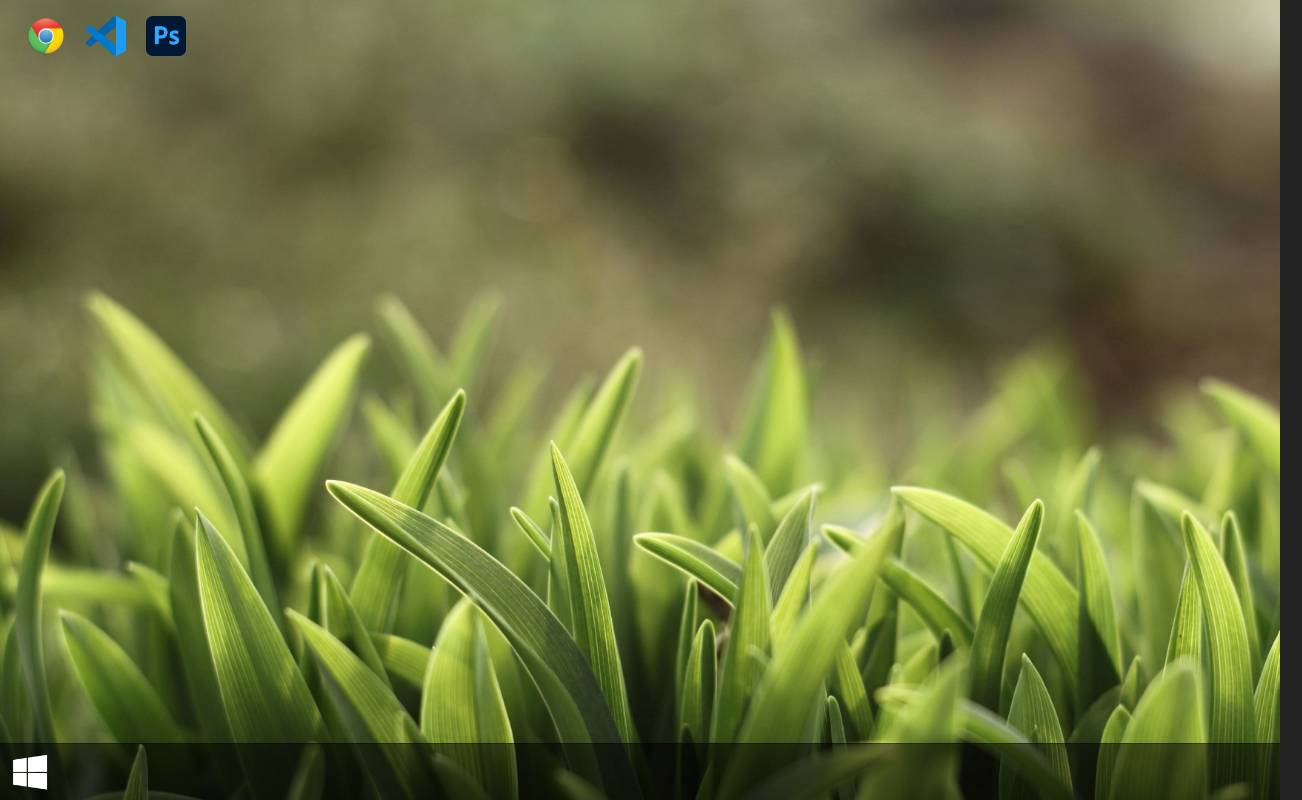
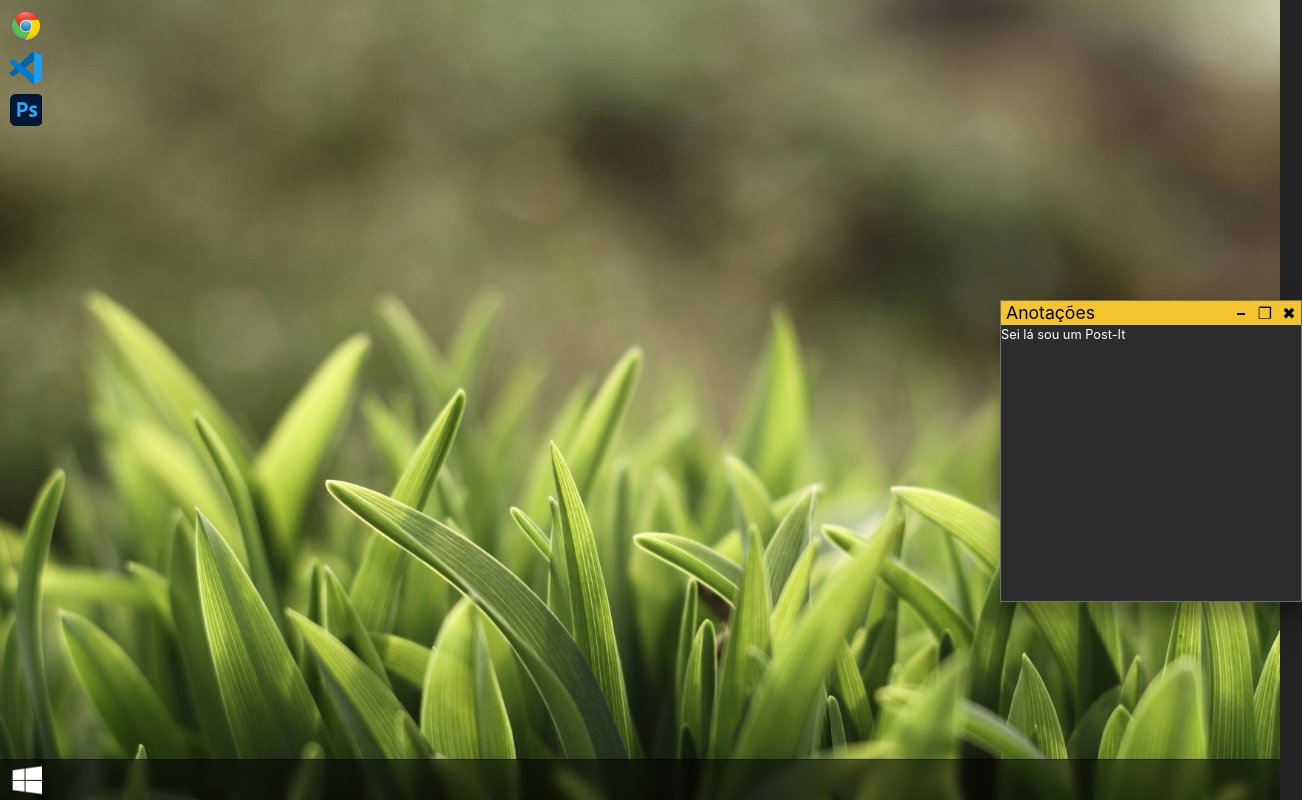
Before and after one commit to T8ninho/Projeto-Computador, a React (Vite) app: page / in a window 1280 px wide. Shown: the whole page, 1302 px wide, since content can reach past the window. Built offline with nearby package versions, Linux system fonts and the light colour scheme.

Commit message:
✅add:  Janela com efeito de arrasta e solta

```diff
--- a/src/App.css
+++ b/src/App.css
@@ -4,11 +4,3 @@
   width: 100%;
   justify-content: center;
 }
-
-.icon-transition {
-  transition: opacity 0.5s ease-in-out; /* Ajuste a duração conforme necessário */
-}
-
-.icon-hidden {
-  opacity: 0;
-}
--- /dev/null
+++ b/src/Components/Janela/Janela.page.jsx
@@ -0,0 +1,52 @@
+import { useRef, useState } from 'react';
+import { JanelaContainer, JanelaCabecalho, JanelaConteudo } from './Janela.styles';
+
+export default function Janela() {
+	const draggableRef = useRef(null);
+	const [position, setPosition] = useState({ x: 1000, y: 300 });
+	const [offset, setOffset] = useState({ x: 0, y: 0 });
+
+	const handleMouseDown = (e) => {
+	const rect = draggableRef.current.getBoundingClientRect();
+	setOffset({
+		x: e.clientX - rect.left,
+		y: e.clientY - rect.top,
+	});
+
+	document.addEventListener('mousemove', handleMouseMove);
+	document.addEventListener('mouseup', handleMouseUp);
+	};
+
+	const handleMouseMove = (e) => {
+	setPosition({
+		x: e.clientX - offset.x,
+		y: e.clientY - offset.y,
+	});
+	};
+
+	const handleMouseUp = () => {
+	document.removeEventListener('mousemove', handleMouseMove);
+	document.removeEventListener('mouseup', handleMouseUp);
+	};
+
+	return (
+		<JanelaContainer
+			ref={draggableRef}
+			style={{ left: `${position.x}px`, top: `${position.y}px` }}
+		>
+			<JanelaCabecalho onMouseDown={handleMouseDown}>
+				<p>Anotações</p>
+				<div>
+					<span className='CursorDesativado'>–</span>
+					<span className='CursorDesativado'>❐</span>
+					<span className='CursorDesativado'>✖</span>
+				</div>
+			</JanelaCabecalho>
+			<JanelaConteudo>
+				<p>
+					Sei lá sou um Post-It
+				</p>
+			</JanelaConteudo>
+		</JanelaContainer>
+	);
+}
--- /dev/null
+++ b/src/Components/Janela/Janela.styles.js
@@ -0,0 +1,61 @@
+import styled from '@emotion/styled';
+
+export const JanelaContainer = styled.div`
+	height: 300px;
+	width: 300px;
+	background-color: #2d2d2d;
+	position: absolute;
+	box-shadow: rgba(0, 0, 0, 0.3) 0px 19px 38px, rgba(0, 0, 0, 0.22) 0px 15px 12px;
+	color: #000;
+	border: 1px solid #ffffff50;
+
+`;
+
+export const JanelaCabecalho = styled.div`
+	background-color: #f4c430;
+	color: #000;
+	height: 3vh;
+	flex: 1;
+	/* padding-inline: 5px; */
+	display: flex;
+	align-items: center;
+	justify-content: space-between;
+	cursor: default;
+
+	div {
+		display: flex;
+	}
+
+	p{
+		padding-inline: 5px;
+		font-size: 2.2vh;
+	};
+
+	span{
+		height: 3vh;
+		width: 3vh;
+		font-weight: bold;
+		display: flex;
+		align-items: center;
+		justify-content: center;
+
+		&:hover {
+			background-color: #00000030;
+		};
+	}
+	&:active {
+		cursor: grabbing;
+	};
+`;
+export const JanelaConteudo = styled.div`
+	color: #fff;
+	display: flex;
+	height: 90%;
+	p {
+			display: flex;
+		font-size: 1.6vh;
+		height: 100%;
+		width: 100%;
+	}
+
+`;
--- a/src/Pages/Desktop/Desktop.page.jsx
+++ b/src/Pages/Desktop/Desktop.page.jsx
@@ -5,23 +5,23 @@ import Logo_Windows2 from '../../assets/Logo_Windows2.png'
 import Chrome_Logo from '../../assets/Chrome_Logo.png'
 import VSCode_Logo from '../../assets/VSCode_Logo.webp'
 import Photoshop_Logo from '../../assets/Photoshop_Logo.png'
-import { useState } from 'react';
+import Janela from '../../Components/Janela/Janela.page';
 
 export default function Desktop({ImageUrl}) {
-	const [logoSrc, setLogoSrc] = useState(Logo_Windows1);
 
 	return(
 		<Background Image={ImageUrl}>
 			<div className='areaIcones'>
-				<Icones src={Chrome_Logo} />
-				<Icones src={VSCode_Logo} />
-				<Icones src={Photoshop_Logo} />
+				<Icones Icon={Chrome_Logo} />
+				<Icones Icon={VSCode_Logo} />
+				<Icones Icon={Photoshop_Logo} />
+				<Janela />
 			</div>
 				<TaskBar>
 					<Icones
-						src={logoSrc}
-						onMouseEnter={() => setLogoSrc(Logo_Windows2)}
-						onMouseLeave={() => setLogoSrc(Logo_Windows1)}
+						title='Iniciar'
+						Icon={Logo_Windows1}
+						IconHover={Logo_Windows2}
 					/>
 				</TaskBar>
 		</Background>
--- a/src/Pages/Desktop/Desktop.styles.js
+++ b/src/Pages/Desktop/Desktop.styles.js
@@ -7,18 +7,14 @@ export const Background = styled.div`
 	width: 100%;
 	height: 100%;
 	display: flex;
-
-	.areaIcones {
-		padding: 2vh;
-		display: flex;
-	}
 `;
 
 export const TaskBar = styled.div`
 	background-color: #00000080;
 	border-top: 1px solid #00000050;
+	backdrop-filter: blur(5px);
 	width: 100%;
-	height: 7vh;
+	height: 5vh;
 	position: fixed;
 	bottom: 0;
 	left: 0;
@@ -27,8 +23,17 @@ export const TaskBar = styled.div`
 	align-items: center;
 `;
 
-export const Icones = styled.img`
-	height: 5vh;
-	width: 5vh;
-	padding-inline: 10px;
+export const Icones = styled.div`
+	height: 4vh;
+	width: 4vh;
+	margin: 10px;
+	background-repeat: no-repeat;
+	background-size: cover;
+	background-image: url(${props => props.Icon});
+	transition: background-image .2s ease-in-out;
+	${props => props.IconHover &&  `
+		&:hover {
+			background-image: url(${props.IconHover});
+		}
+	`}
 `;
--- a/src/index.css
+++ b/src/index.css
@@ -9,6 +9,12 @@
   text-rendering: optimizeLegibility;
   -webkit-font-smoothing: antialiased;
   -moz-osx-font-smoothing: grayscale;
+	overflow: hidden;
+}
+
+* {
+  padding: 0;
+  margin: 0;
 }
 
 body {
@@ -17,7 +23,9 @@ body {
   display: flex;
   width: 100vw;
   height: 100vh;
-  max-width: 100vw;
-  max-height: 100vh;
   background-color: #242424;
 }
+
+.CursorDesativado {
+  cursor: not-allowed;
+}
```
